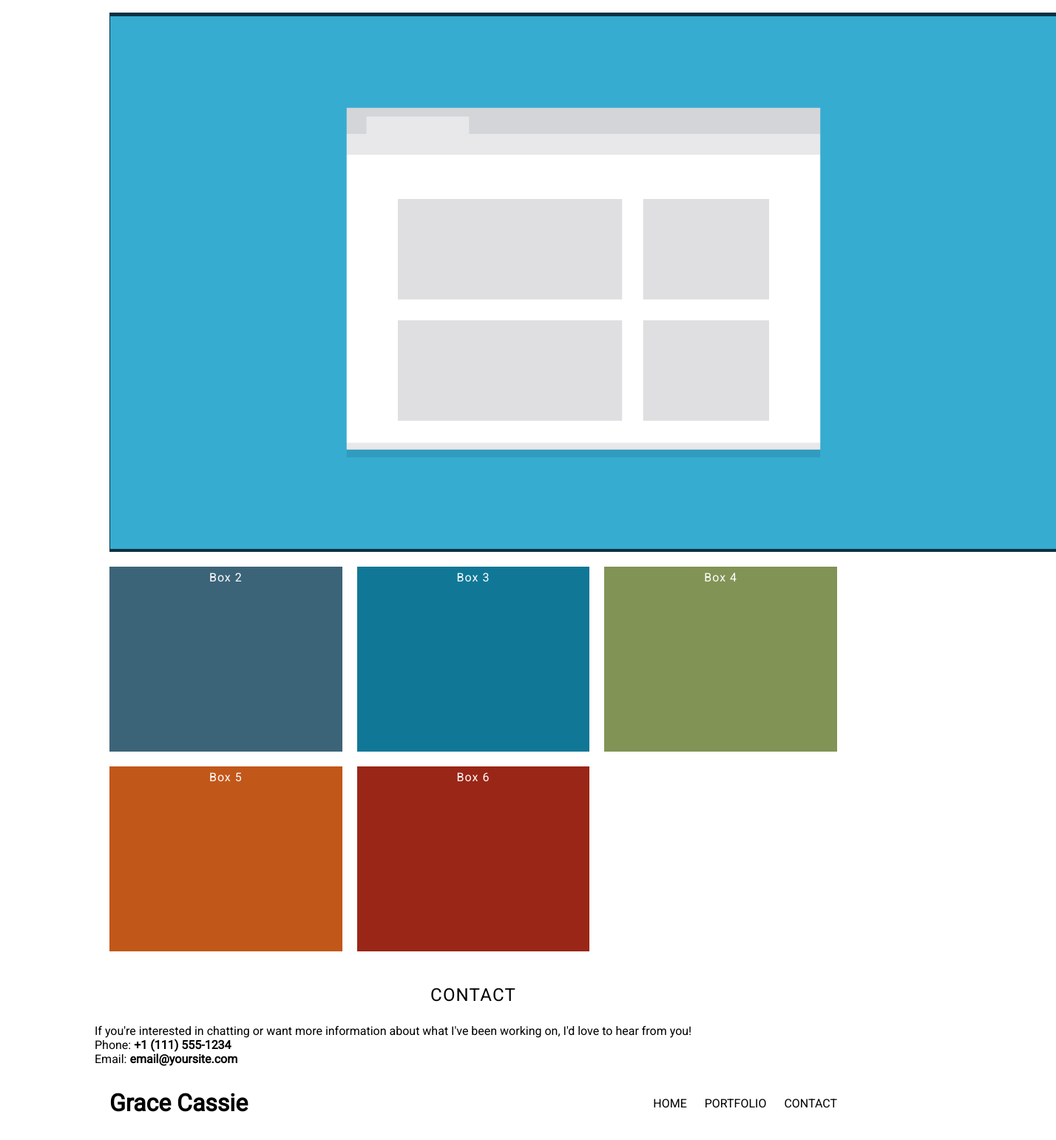
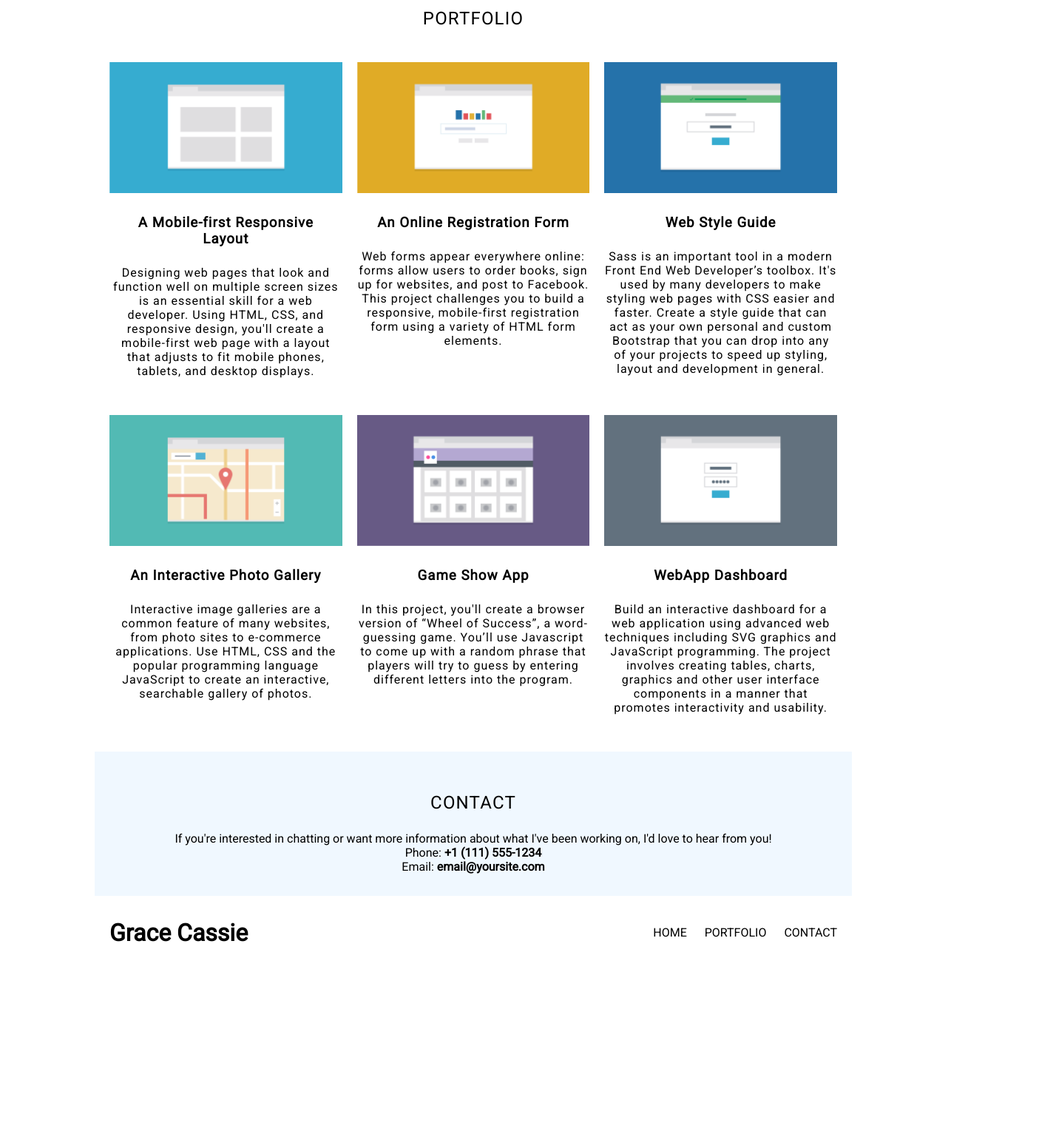
Before and after one commit to gracecassie/Techdegree-Project-2, a plain HTML site: page index.html in a window 1280 px wide. Shown: the part 492-2033 px from the top of the page at 74% size, 1428 px wide, since content can reach past the window. After the commit the page ends 1803 px from the top, so only its background shows below. Drawn offline with Linux system fonts and the light colour scheme.

Commit message:
Push before final styles - layout finished

```diff
--- a/css/style.css
+++ b/css/style.css
@@ -23,6 +23,10 @@ a {
     text-decoration: none;
     text-transform: uppercase;
     color: #000;
+}
+
+img {
+    width: 100%;
 }
 
 /*navigation*/
@@ -74,6 +78,10 @@ h2 {
     text-transform: uppercase;
 }
 
+.pic {
+    padding: 30px;
+}
+
 /*portfolio section*/
 .container {
     max-width: 1100px;
@@ -85,39 +93,50 @@ h2 {
 .col {
     margin: 10px;
     min-height: 250px;
-    color: white;
+    color: rgb(0, 0, 0);
     text-align: center;
     letter-spacing: 1px;
-    padding-top: 5px;
+    padding-bottom: 30px;
+}
+
+h3 {
+    padding: 25px;
 }
 
 .box-1 {
-    background-color: #093145;
 }
 
 .box-2 {
-    background-color: #3C6478;
+
 }
 
 .box-3 {
-    background-color: #107896;
+
 }
 
 .box-4 {
-    background-color: #829356;
+
 }
 
 .box-5 {
-    background-color: #C2571A;
+
 }
 
 .box-6 {
-    background-color: #9A2617;
+
 }
 
+/*contact*/
+.contact {
+    padding: 30px;
+    background-color: aliceblue;
+}
+
+.contact p {
+    text-align: center;
+}
 
 /*footer*/
-
 footer {
     display: flex;
     justify-content: space-between;
@@ -156,7 +175,9 @@ footer {
     }
 
     .intro-container {
+        display: flex;
         flex-direction: row-reverse;
+        align-items: center;
     }
 
     .container {
@@ -175,6 +196,10 @@ footer {
     .full {
         display: inline-block;
         margin-left: 20px;
+    }
+
+    .pic {
+        min-width: 500px;
     }
 }
 
--- a/index.html
+++ b/index.html
@@ -21,9 +21,10 @@
             </ul>
         </nav>
    </header>
+
    <main>
         <!-- Introduction Section -->
-        <section class="intro">
+        <section>
             <div class="intro-container">
                 <div class="intro-image">
                     <img src="images/responsive-layout-profile.png" class="pic" alt="Profile Image">
@@ -38,22 +39,34 @@
         <h2>Portfolio</h2>
         <div class="container">
             <div class="col box-1">
-                <img src="images/portfolio-1.png" class="pic">
+                <img src="images/portfolio-1.png" alt="Portfolio Image One">
+                <h3>A Mobile-first Responsive Layout </h3>
+                <p>Designing web pages that look and function well on multiple screen sizes is an essential skill for a web developer. Using HTML, CSS, and responsive design, you'll create a mobile-first web page with a layout that adjusts to fit mobile phones, tablets, and desktop displays. </p>
             </div>
             <div class="col box-2">
-                <p>Box 2</p>
+                <img src="images/portfolio-2.png" alt="Portfolio Image Two">
+                <h3>An Online Registration Form</h3>
+                <p>Web forms appear everywhere online: forms allow users to order books, sign up for websites, and post to Facebook. This project challenges you to build a responsive, mobile-first registration form using a variety of HTML form elements.</p>
             </div>
             <div class="col box-3">
-                <p>Box 3</p>
+                <img src="images/portfolio-3.png" alt="Portfolio Image Three">
+                <h3>Web Style Guide</h3>
+                <p>Sass is an important tool in a modern Front End Web Developer’s toolbox. It's used by many developers to make styling web pages with CSS easier and faster. Create a style guide that can act as your own personal and custom Bootstrap that you can drop into any of your projects to speed up styling, layout and development in general.</p>
             </div>
             <div class="col box-4">
-                <p>Box 4</p>
+                <img src="images/portfolio-4.png" alt="Portfolio Image Four">
+                <h3>An Interactive Photo Gallery</h3>
+                <p>Interactive image galleries are a common feature of many websites, from photo sites to e-commerce applications. Use HTML, CSS and the popular programming language JavaScript to create an interactive, searchable gallery of photos.</p>
             </div>
             <div class="col box-5">
-                <p>Box 5</p>
+                <img src="images/portfolio-5.png" alt="Portfolio Image Five">
+                <h3>Game Show App</h3>
+                <p>In this project, you'll create a browser version of “Wheel of Success”, a word-guessing game. You’ll use Javascript to come up with a random phrase that players will try to guess by entering different letters into the program.</p>
             </div>
             <div class="col box-6">
-                <p>Box 6</p>
+                <img src="images/portfolio-6.png" alt="Portfolio Image Six">
+                <h3>WebApp Dashboard</h3>
+                <p>Build an interactive dashboard for a web application using advanced web techniques including SVG graphics and JavaScript programming. The project involves creating tables, charts, graphics and other user interface components in a manner that promotes interactivity and usability.</p>
             </div>
         </div>
 
@@ -61,13 +74,13 @@
 
 
         <!-- Contact Section -->
-        <section class="contact">
+        <div class="contact">
             <h2>Contact</h2>
             <div class="">
                 <p>If you're interested in chatting or want more information about what I've been working on, I'd love to hear from you!</p>
                 <p>Phone: <strong>+1 (111) 555-1234</strong><br>Email: <strong>email@yoursite.com</strong></p>
             </div>
-        </section>
+        </div>
    </main>
     <!-- Footer -->
     <footer>
```
